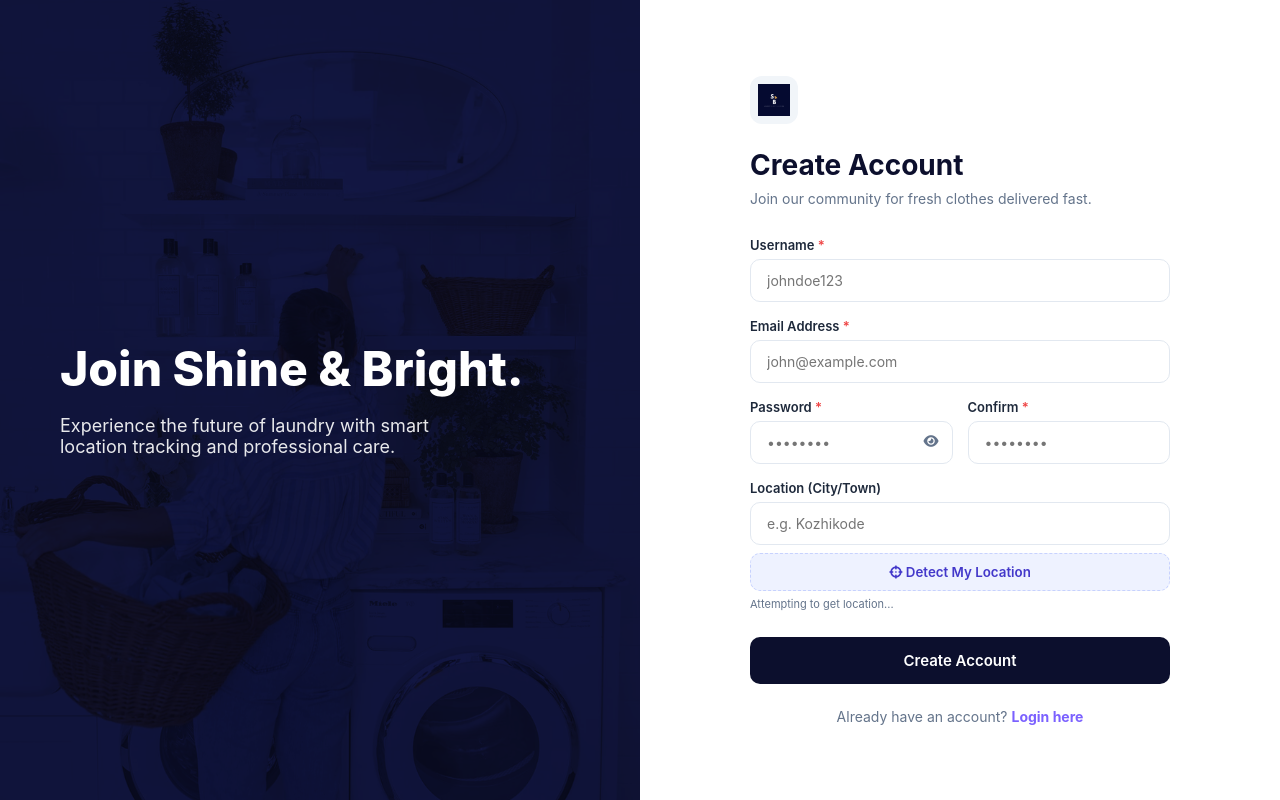
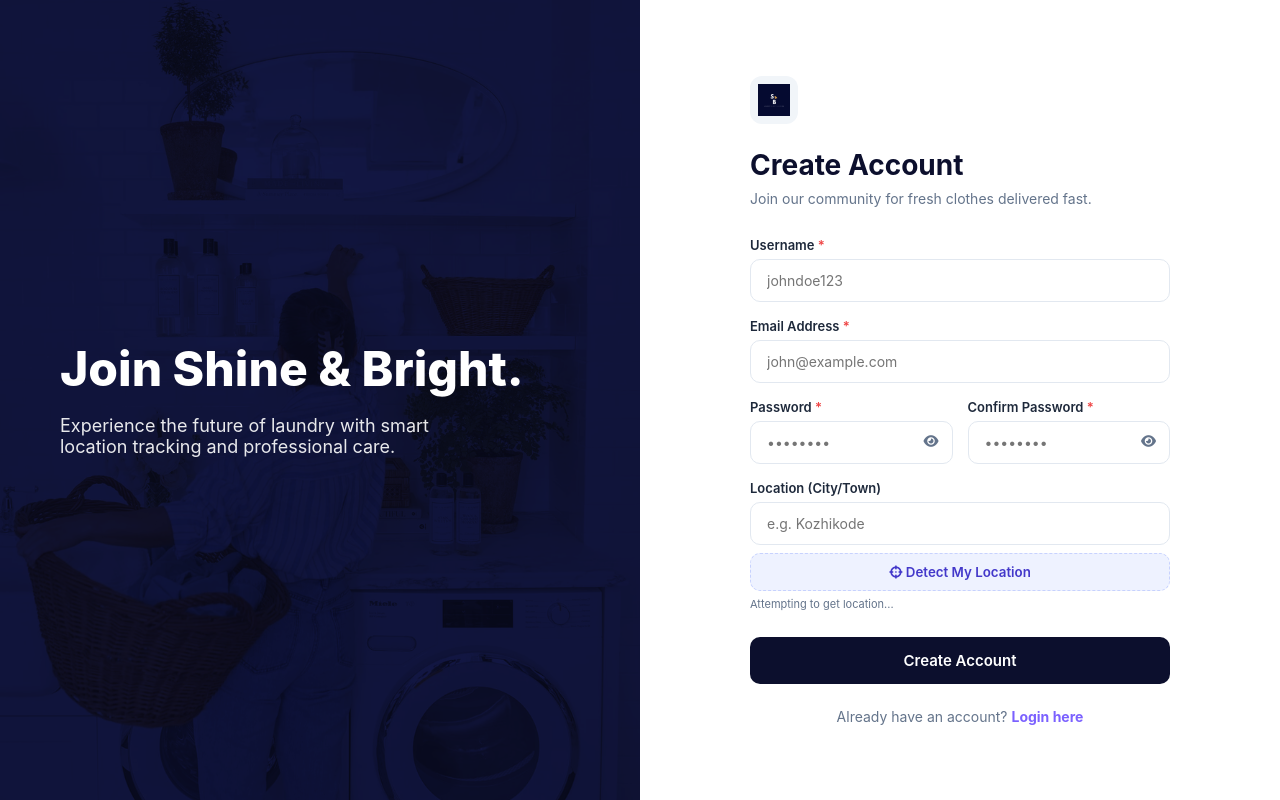
Before and after one commit to arathyrajeesh/laundry-shop-django, a Django app: page /signup/ in a window 1280 px wide. Run offline with Django 5.2, Linux system fonts and the light colour scheme; some libraries are stand-ins or nearby versions.

Commit message:
shop style added

```diff
--- a/shop/templates/signup.html
+++ b/shop/templates/signup.html
@@ -162,11 +162,24 @@
                         </div>
                     </div>
                     <div>
-                        <label>Confirm <span style="color: var(--error);">*</span></label>
+                        <label>Confirm Password <span style="color: var(--error);">*</span></label>
                         <div class="password-container">
-                            <input type="password" id="password2" name="password_confirm" placeholder="••••••••" required minlength="8">
+                            <input type="password"
+                                id="password2"
+                                name="password_confirm"
+                                placeholder="••••••••"
+                                required
+                                minlength="8">
+
+                            <button type="button"
+                                    class="toggle-password"
+                                    onclick="togglePassword('password2')"
+                                    aria-label="Show or hide confirm password">
+                                <i class="fas fa-eye"></i>
+                            </button>
                         </div>
                     </div>
+
                 </div>
 
                 <div>
```
Also changed, not shown: db.sqlite3.
